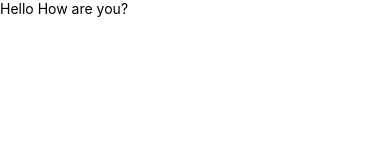
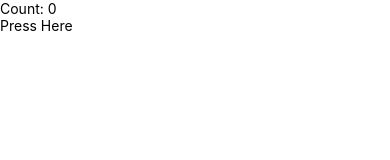
Before and after one commit to kianaa81/ToDoListApp, a React Native app: screen / in a window 390 px wide. Shown: the top 160 px of the page. Built offline with nearby package versions, Linux system fonts and the light colour scheme.

Commit message:
Added a TouchableOpacity component core

```diff
--- a/App.js
+++ b/App.js
@@ -1,26 +1,28 @@
-import React from 'react';
-import {View, Text, StyleSheet, ScrollView} from 'react-native';
-class App extends React.Component {
+import React, {useState} from 'react';
+import {View, Text, StyleSheet, ScrollView, TouchableOpacity} from 'react-native';
+const App = () => {
+  const [count, setCount] = useState(0);
+  const onPress = () => setCount(prevCount => prevCount + 1);
 
-  render() {
+
     return (
       <View style={styles.container}>
         <ScrollView >
-          <Text>
-              Hello
-              How are you?
-          </Text>
+        <Text>Count: {count}</Text>
+        <TouchableOpacity style={styles.button} onPress={onPress}>
+        <Text>Press Here</Text>
+      </TouchableOpacity>
           </ScrollView>
       </View>
     );
-  }
-}
+  };
+
 
 const styles = StyleSheet.create({
     container : {
         backGroundColor: '#ddd',
         flex: 1,
-    }
+    },
 });
 
 export default App;
```
